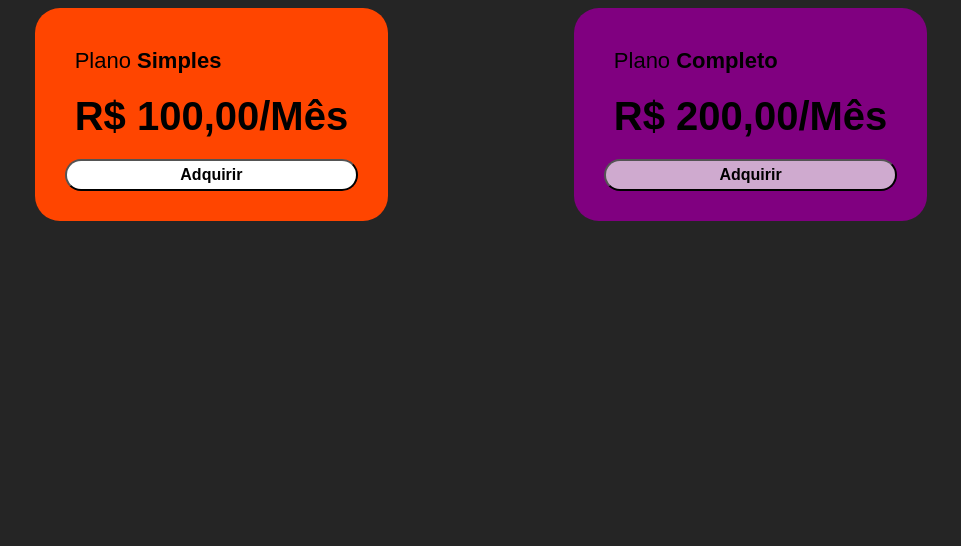
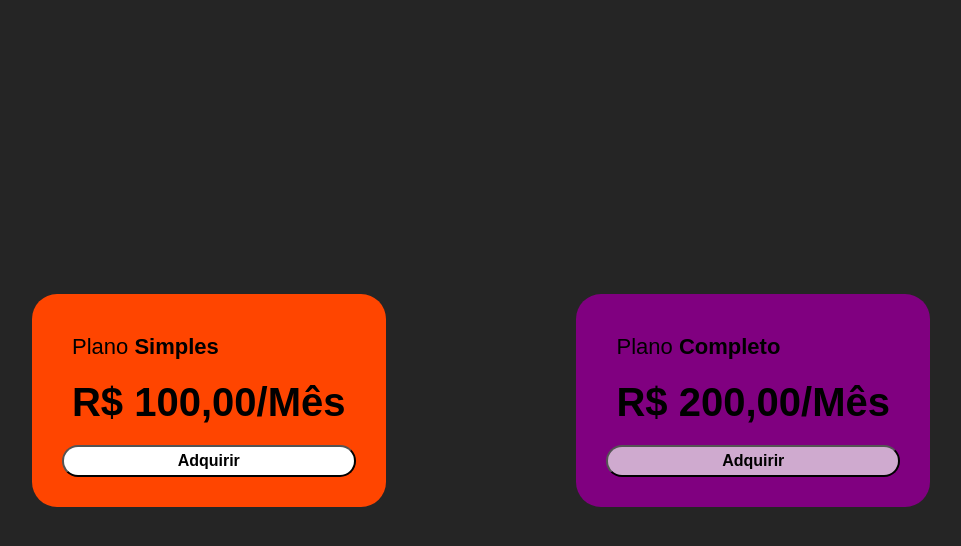
Before and after one commit to j0jds/angularCase, an Angular app in the folder project/: page / in a window 1280 px wide. Shown: the top 546 px of the page, without its empty margins (159-1120 px from the left). Built offline with nearby package versions, Linux system fonts and the light colour scheme; a web font is replaced by a local one.

Commit message:
Changing position of cards and removing scroll

```diff
--- a/project/src/app/app.component.scss
+++ b/project/src/app/app.component.scss
@@ -1,4 +1,6 @@
 .cards-container {
     display: flex;
     justify-content: space-evenly;
+    align-items: center;
+    height: 100vh;
 }
--- a/project/src/styles.scss
+++ b/project/src/styles.scss
@@ -8,4 +8,7 @@
 
 body {
     background-color: rgb(37, 37, 37);
+    height: 100%;
+    margin: 0;
+    padding: 0;
 }
```
